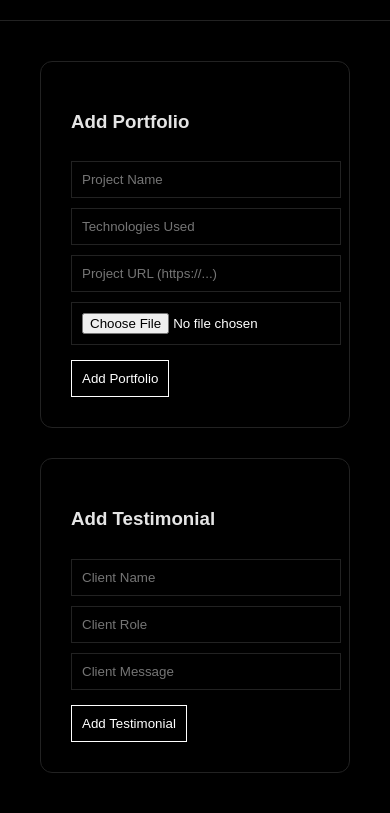
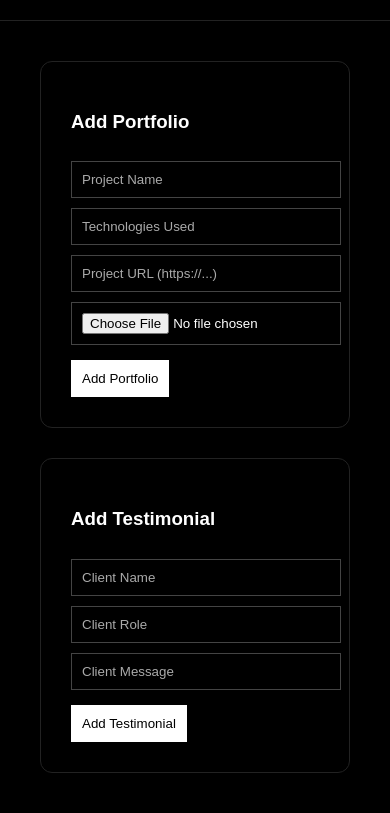
Before and after one commit to mysticpersona/CODFORG, a plain HTML site: page public/panel_9xA72/dashboard.html in a window 390 px wide. Shown: the part 78-891 px from the top of the page. Drawn offline with Linux system fonts and the light colour scheme; sample sign-in values are in the browser's storage.

Commit message:
UI: black & white theme + mobile fixes

```diff
--- a/public/css/style.css
+++ b/public/css/style.css
@@ -338,3 +338,141 @@ html {
   background-position: center;
   background-repeat: no-repeat;
 }
+
+/* ===== GLOBAL DARK THEME ===== */
+body {
+  background: #000;
+  color: #fff;
+}
+
+section {
+  background: #000;
+  color: #fff;
+}
+
+h1, h2, h3, h4, h5, h6, p, span, li, a {
+  color: #fff;
+}
+
+/* Buttons */
+button,
+.btn {
+  background: #fff;
+  color: #000;
+  border: 1px solid #fff;
+}
+
+button:hover,
+.btn:hover {
+  background: #000;
+  color: #fff;
+  border: 1px solid #fff;
+}
+
+/* Cards */
+.card,
+.service-card,
+.portfolio-card,
+.testimonial-card,
+.contact-card {
+  background: #000;
+  border: 1px solid #222;
+  color: #fff;
+}
+
+/* Links */
+a:hover {
+  color: #ccc;
+}
+
+/* ===== MOBILE NAVBAR BRAND LEFT FIX ===== */
+@media (max-width: 768px) {
+  .navbar-brand {
+    margin-left: 0 !important;
+    margin-right: auto;
+    text-align: left;
+  }
+}
+
+/* ===== GLOBAL DARK THEME ===== */
+body {
+  background: #000;
+  color: #fff;
+}
+
+section {
+  background: #000;
+  color: #fff;
+}
+
+h1, h2, h3, h4, h5, h6, p, span, li, a {
+  color: #fff;
+}
+
+/* Buttons */
+button,
+.btn {
+  background: #fff;
+  color: #000;
+  border: 1px solid #fff;
+}
+
+button:hover,
+.btn:hover {
+  background: #000;
+  color: #fff;
+  border: 1px solid #fff;
+}
+
+/* Cards */
+.card,
+.service-card,
+.portfolio-card,
+.testimonial-card,
+.contact-card {
+  background: #000;
+  border: 1px solid #222;
+  color: #fff;
+}
+
+/* Links */
+a:hover {
+  color: #ccc;
+}
+
+/* ===== HERO BACKGROUND FIX ===== */
+.hero,
+.home,
+.banner-section-bg-container {
+  background-size: cover;
+  background-position: center;
+  min-height: 100vh;
+}
+
+/* Mobile view */
+@media (max-width: 768px) {
+  .hero,
+  .home,
+  .banner-section-bg-container {
+    background-position: top;
+    min-height: 90vh;
+  }
+}
+
+/* ===== MOBILE NAVBAR FIX ===== */
+.navbar {
+  display: flex;
+  align-items: center;
+}
+
+.navbar-brand {
+  margin-left: auto;
+  color: #fff;
+}
+
+/* Desktop reset */
+@media (min-width: 769px) {
+  .navbar-brand {
+    margin-left: 0;
+  }
+}
--- a/public/panel_9xA72/admin.css
+++ b/public/panel_9xA72/admin.css
@@ -122,3 +122,39 @@ button:hover {
   font-size: 12px;
   color: #9ca3af;
 }
+
+/* ===== ADMIN DARK THEME ===== */
+body {
+  background: #000;
+  color: #fff;
+}
+
+input, textarea {
+  background: #000;
+  color: #fff;
+  border: 1px solid #444;
+}
+
+input::placeholder,
+textarea::placeholder {
+  color: #aaa;
+}
+
+button {
+  background: #fff;
+  color: #000;
+  border: 1px solid #fff;
+}
+
+button:hover {
+  background: #000;
+  color: #fff;
+  border: 1px solid #fff;
+}
+
+.admin-card,
+.dashboard-card {
+  background: #000;
+  border: 1px solid #222;
+  color: #fff;
+}
```
